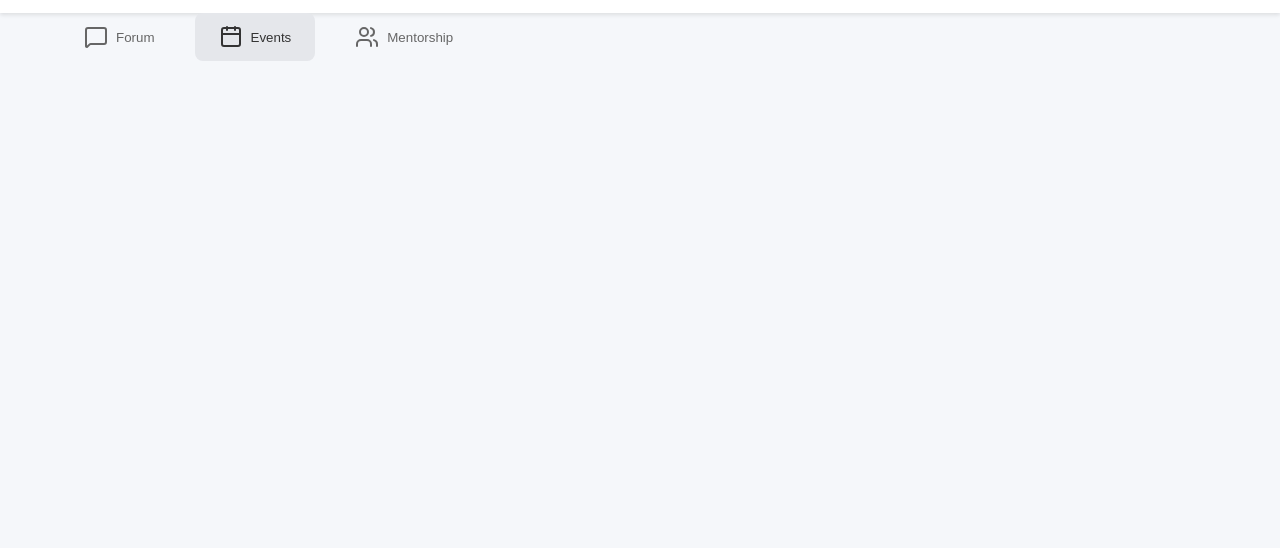
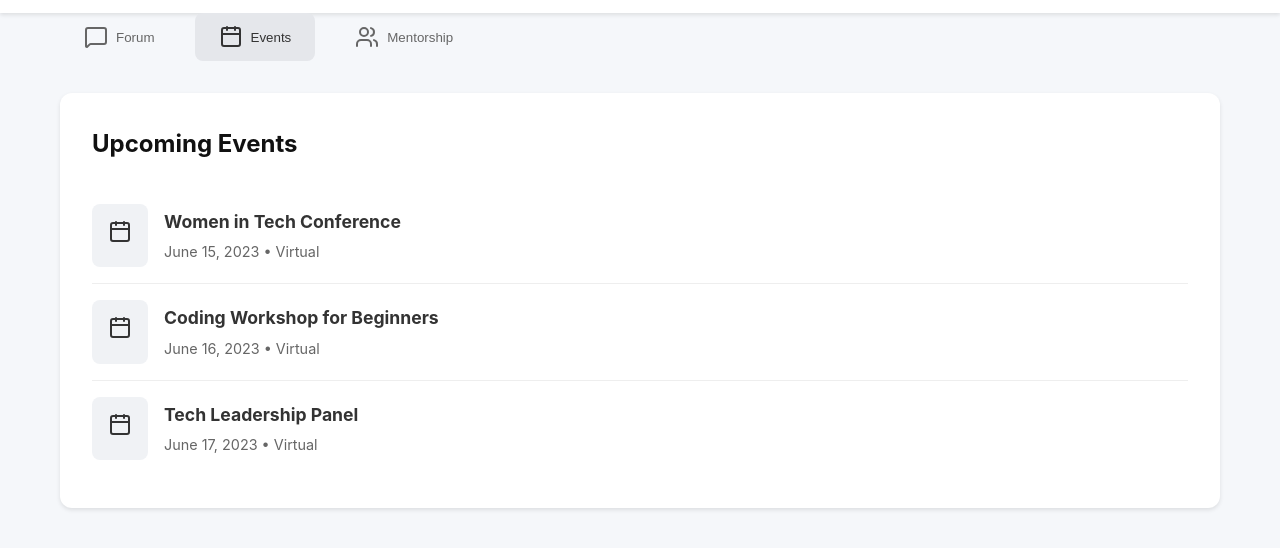
Before and after one commit to Princess1865/TechHerConnect, a plain HTML site: page index.html in a window 1280 px wide. Both pictures are taken after a click on the button "Events". Shown: the part 70-618 px from the top of the page. Drawn offline with nearby package versions, Linux system fonts and the light colour scheme.

Commit message:
adding event in index

```diff
--- a/index.html
+++ b/index.html
@@ -78,7 +78,7 @@
             </div>
         </div>
 
-        <!-- <div class="tab-content" id="events">
+        <div class="tab-content" id="events">
             <div class="card">
                 <h2>Upcoming Events</h2>
                 <ul class="event-list">
@@ -111,7 +111,7 @@
                     </li>
                 </ul>
             </div>
-        </div> -->
+        </div>
 
         <div class="tab-content" id="mentorship">
             <div class="card">
```
